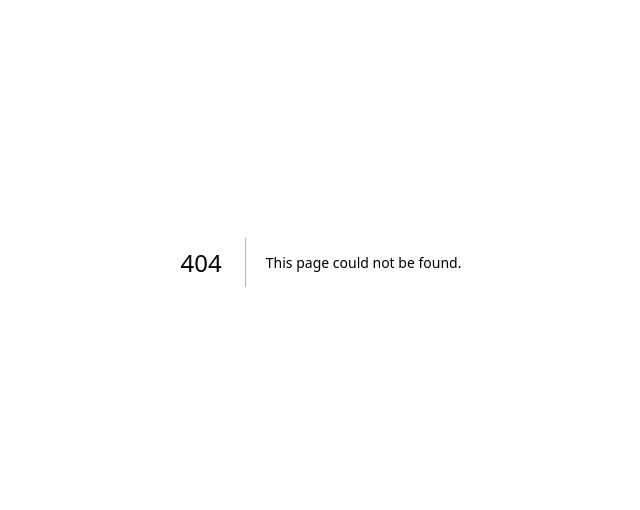
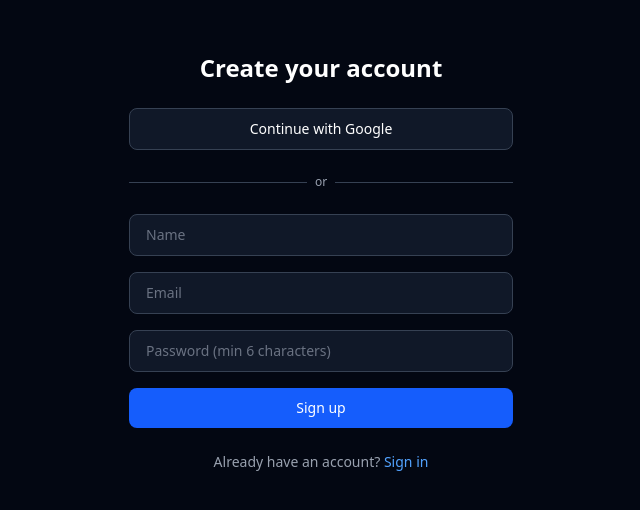
Before and after one commit to jemustain/openclaw-saas, a Next.js app in the folder apps/web/: page /auth/signup in a window 1280 px wide. Before the commit this address had no page. Shown: the part 138-648 px from the top of the page, without its empty margins (319-959 px from the left). Built offline with nearby package versions, Linux system fonts and the light colour scheme; no server answers.

Commit message:
feat: add Supabase clients, auth pages, and install dependencies
- Browser client (lib/supabase/client.ts)
- Server client (lib/supabase/server.ts)
- Sign-in page with email + Google OAuth
- Sign-up page with email + Google OAuth
- Install @supabase/supabase-js and @supabase/ssr

```diff
--- /dev/null
+++ b/apps/web/lib/supabase/client.ts
@@ -0,0 +1,9 @@
+import { createBrowserClient } from '@supabase/ssr';
+import type { Database } from './types';
+
+export function createClient() {
+  return createBrowserClient<Database>(
+    process.env.NEXT_PUBLIC_SUPABASE_URL!,
+    process.env.NEXT_PUBLIC_SUPABASE_ANON_KEY!,
+  );
+}
--- /dev/null
+++ b/apps/web/lib/supabase/server.ts
@@ -0,0 +1,28 @@
+import { createServerClient } from '@supabase/ssr';
+import { cookies } from 'next/headers';
+import type { Database } from './types';
+
+export async function createClient() {
+  const cookieStore = await cookies();
+
+  return createServerClient<Database>(
+    process.env.NEXT_PUBLIC_SUPABASE_URL!,
+    process.env.NEXT_PUBLIC_SUPABASE_ANON_KEY!,
+    {
+      cookies: {
+        getAll() {
+          return cookieStore.getAll();
+        },
+        setAll(cookiesToSet) {
+          try {
+            cookiesToSet.forEach(({ name, value, options }) =>
+              cookieStore.set(name, value, options),
+            );
+          } catch {
+            // Called from Server Component — safe to ignore with middleware refreshing sessions.
+          }
+        },
+      },
+    },
+  );
+}
--- a/apps/web/package.json
+++ b/apps/web/package.json
@@ -9,6 +9,8 @@
     "lint": "next lint"
   },
   "dependencies": {
+    "@supabase/ssr": "^0.9.0",
+    "@supabase/supabase-js": "^2.99.3",
     "next": "^15.3.0",
     "react": "^19.0.0",
     "react-dom": "^19.0.0",
--- /dev/null
+++ b/apps/web/src/app/auth/signin/page.tsx
@@ -0,0 +1,63 @@
+'use client';
+
+import { createClient } from '../../../../lib/supabase/client';
+import { useRouter, useSearchParams } from 'next/navigation';
+import { useState } from 'react';
+
+export default function SignInPage() {
+  const supabase = createClient();
+  const router = useRouter();
+  const searchParams = useSearchParams();
+  const redirect = searchParams.get('redirect') ?? '/dashboard';
+
+  const [email, setEmail] = useState('');
+  const [password, setPassword] = useState('');
+  const [error, setError] = useState<string | null>(null);
+  const [loading, setLoading] = useState(false);
+
+  async function handleEmailLogin(e: React.FormEvent) {
+    e.preventDefault();
+    setLoading(true);
+    setError(null);
+    const { error } = await supabase.auth.signInWithPassword({ email, password });
+    if (error) { setError(error.message); setLoading(false); return; }
+    router.push(redirect);
+  }
+
+  async function handleGoogleLogin() {
+    await supabase.auth.signInWithOAuth({
+      provider: 'google',
+      options: { redirectTo: `${window.location.origin}/auth/callback?redirect=${encodeURIComponent(redirect)}` },
+    });
+  }
+
+  return (
+    <main className="min-h-screen flex items-center justify-center bg-gray-950 px-4">
+      <div className="w-full max-w-sm space-y-6">
+        <h1 className="text-2xl font-bold text-white text-center">Sign in to OpenClaw</h1>
+
+        <button onClick={handleGoogleLogin} className="w-full rounded-lg border border-gray-700 bg-gray-900 px-4 py-2.5 text-sm text-white hover:bg-gray-800 transition">
+          Continue with Google
+        </button>
+
+        <div className="relative">
+          <div className="absolute inset-0 flex items-center"><div className="w-full border-t border-gray-700" /></div>
+          <div className="relative flex justify-center text-xs"><span className="bg-gray-950 px-2 text-gray-400">or</span></div>
+        </div>
+
+        <form onSubmit={handleEmailLogin} className="space-y-4">
+          <input type="email" placeholder="Email" value={email} onChange={(e) => setEmail(e.target.value)} required className="w-full rounded-lg border border-gray-700 bg-gray-900 px-4 py-2.5 text-sm text-white placeholder-gray-500 focus:border-blue-500 focus:outline-none" />
+          <input type="password" placeholder="Password" value={password} onChange={(e) => setPassword(e.target.value)} required className="w-full rounded-lg border border-gray-700 bg-gray-900 px-4 py-2.5 text-sm text-white placeholder-gray-500 focus:border-blue-500 focus:outline-none" />
+          {error && <p className="text-red-400 text-sm">{error}</p>}
+          <button type="submit" disabled={loading} className="w-full rounded-lg bg-blue-600 px-4 py-2.5 text-sm font-medium text-white hover:bg-blue-500 disabled:opacity-50 transition">
+            {loading ? 'Signing in…' : 'Sign in'}
+          </button>
+        </form>
+
+        <p className="text-center text-sm text-gray-400">
+          Don&apos;t have an account?{' '}<a href="/auth/signup" className="text-blue-400 hover:underline">Sign up</a>
+        </p>
+      </div>
+    </main>
+  );
+}
--- /dev/null
+++ b/apps/web/src/app/auth/signup/page.tsx
@@ -0,0 +1,78 @@
+'use client';
+
+import { createClient } from '../../../../lib/supabase/client';
+import { useRouter } from 'next/navigation';
+import { useState } from 'react';
+
+export default function SignUpPage() {
+  const supabase = createClient();
+  const router = useRouter();
+  const [email, setEmail] = useState('');
+  const [password, setPassword] = useState('');
+  const [name, setName] = useState('');
+  const [error, setError] = useState<string | null>(null);
+  const [loading, setLoading] = useState(false);
+  const [success, setSuccess] = useState(false);
+
+  async function handleSignUp(e: React.FormEvent) {
+    e.preventDefault();
+    setLoading(true);
+    setError(null);
+    const { error } = await supabase.auth.signUp({
+      email, password,
+      options: { data: { name }, emailRedirectTo: `${window.location.origin}/auth/callback` },
+    });
+    if (error) { setError(error.message); setLoading(false); return; }
+    setSuccess(true);
+    setLoading(false);
+  }
+
+  async function handleGoogleLogin() {
+    await supabase.auth.signInWithOAuth({
+      provider: 'google',
+      options: { redirectTo: `${window.location.origin}/auth/callback` },
+    });
+  }
+
+  if (success) {
+    return (
+      <main className="min-h-screen flex items-center justify-center bg-gray-950 px-4">
+        <div className="max-w-sm text-center space-y-4">
+          <h1 className="text-2xl font-bold text-white">Check your email</h1>
+          <p className="text-gray-400 text-sm">We sent a confirmation link to <strong className="text-white">{email}</strong>. Click it to activate your account.</p>
+        </div>
+      </main>
+    );
+  }
+
+  return (
+    <main className="min-h-screen flex items-center justify-center bg-gray-950 px-4">
+      <div className="w-full max-w-sm space-y-6">
+        <h1 className="text-2xl font-bold text-white text-center">Create your account</h1>
+
+        <button onClick={handleGoogleLogin} className="w-full rounded-lg border border-gray-700 bg-gray-900 px-4 py-2.5 text-sm text-white hover:bg-gray-800 transition">
+          Continue with Google
+        </button>
+
+        <div className="relative">
+          <div className="absolute inset-0 flex items-center"><div className="w-full border-t border-gray-700" /></div>
+          <div className="relative flex justify-center text-xs"><span className="bg-gray-950 px-2 text-gray-400">or</span></div>
+        </div>
+
+        <form onSubmit={handleSignUp} className="space-y-4">
+          <input type="text" placeholder="Name" value={name} onChange={(e) => setName(e.target.value)} className="w-full rounded-lg border border-gray-700 bg-gray-900 px-4 py-2.5 text-sm text-white placeholder-gray-500 focus:border-blue-500 focus:outline-none" />
+          <input type="email" placeholder="Email" value={email} onChange={(e) => setEmail(e.target.value)} required className="w-full rounded-lg border border-gray-700 bg-gray-900 px-4 py-2.5 text-sm text-white placeholder-gray-500 focus:border-blue-500 focus:outline-none" />
+          <input type="password" placeholder="Password (min 6 characters)" value={password} onChange={(e) => setPassword(e.target.value)} required minLength={6} className="w-full rounded-lg border border-gray-700 bg-gray-900 px-4 py-2.5 text-sm text-white placeholder-gray-500 focus:border-blue-500 focus:outline-none" />
+          {error && <p className="text-red-400 text-sm">{error}</p>}
+          <button type="submit" disabled={loading} className="w-full rounded-lg bg-blue-600 px-4 py-2.5 text-sm font-medium text-white hover:bg-blue-500 disabled:opacity-50 transition">
+            {loading ? 'Creating account…' : 'Sign up'}
+          </button>
+        </form>
+
+        <p className="text-center text-sm text-gray-400">
+          Already have an account?{' '}<a href="/auth/signin" className="text-blue-400 hover:underline">Sign in</a>
+        </p>
+      </div>
+    </main>
+  );
+}
```
Also changed, not shown: 1 other file (tests, documents, lock files or other folders).
